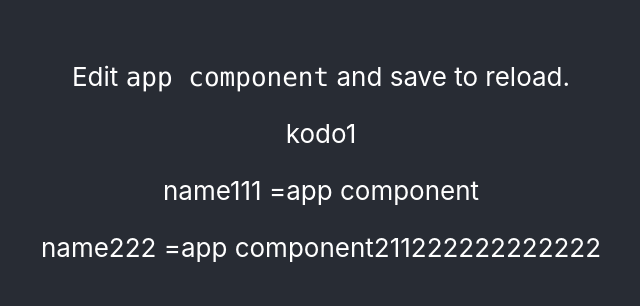
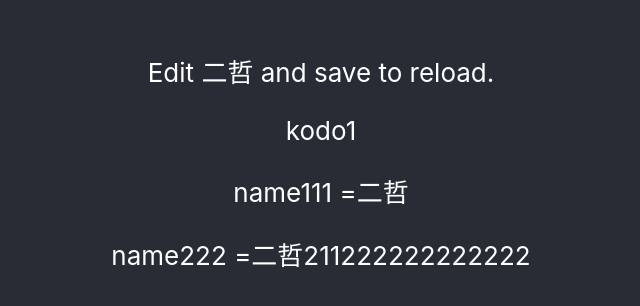
Before and after one commit to MeCKodo/view-and-view-logic, a React (Create React App) app: page / in a window 1280 px wide. Shown: the part 238-544 px from the top of the page, without its empty margins (319-959 px from the left). Built offline with nearby package versions, Linux system fonts and the light colour scheme.

Commit message:
improve code

```diff
--- a/src/App.tsx
+++ b/src/App.tsx
@@ -1,28 +1,23 @@
 import React from 'react';
 import { observer } from 'mobx-react';
+
 import './App.css';
-import { withViewModel } from './hoc';
 import { TestC } from './component/Test';
-
-type Props = {};
 
 type State = {
   userName: string;
 };
 
 @observer
-class AppComp extends React.Component<Props, State> {
-  constructor(props: Props) {
-    super(props);
-    this.state = {
-      userName: 'app component',
-    };
-  }
+class AppComp extends React.Component<{}, State> {
+  state = {
+    userName: '二哲',
+  };
 
   handleClick = () => {
     // setInterval(() => {
     this.setState({
-      userName: `DemoStore123123${Math.random().toFixed(4)}`,
+      userName: `二哲 ${Math.random().toFixed(4)}`,
     });
     // }, 50);
   };
```
